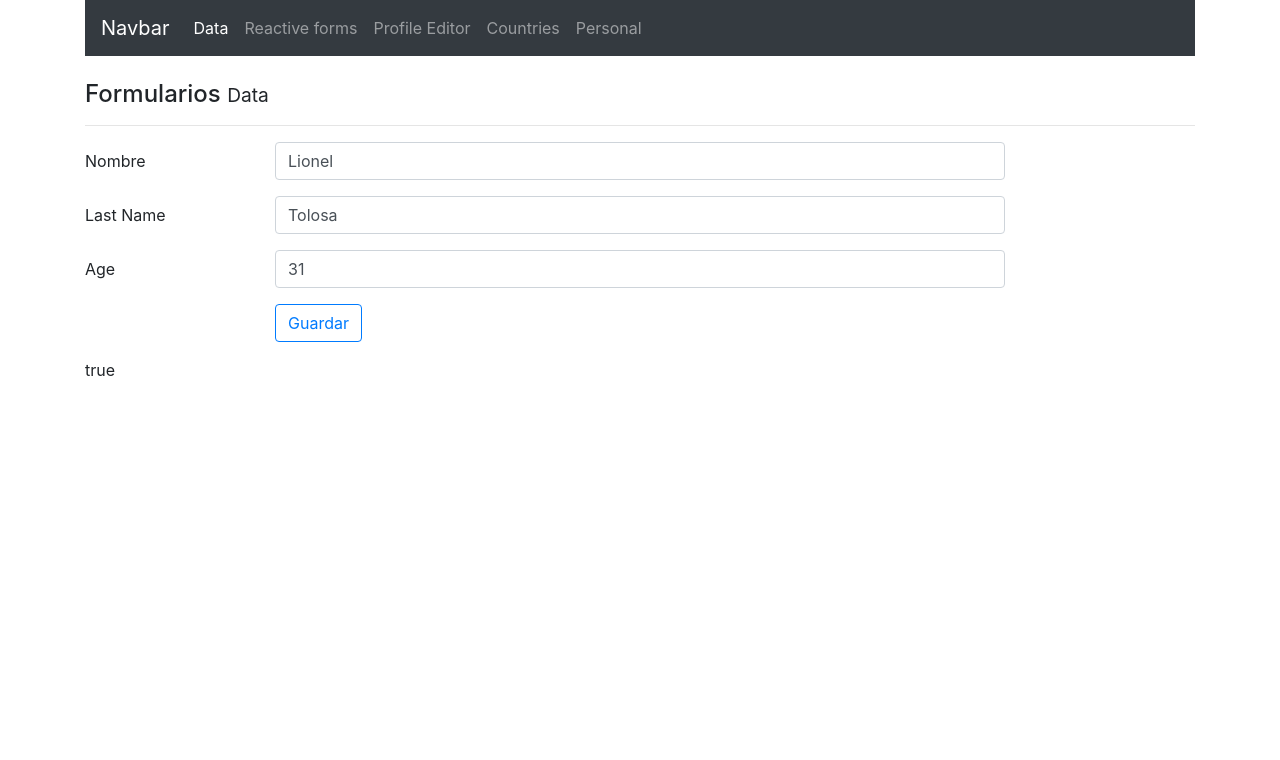
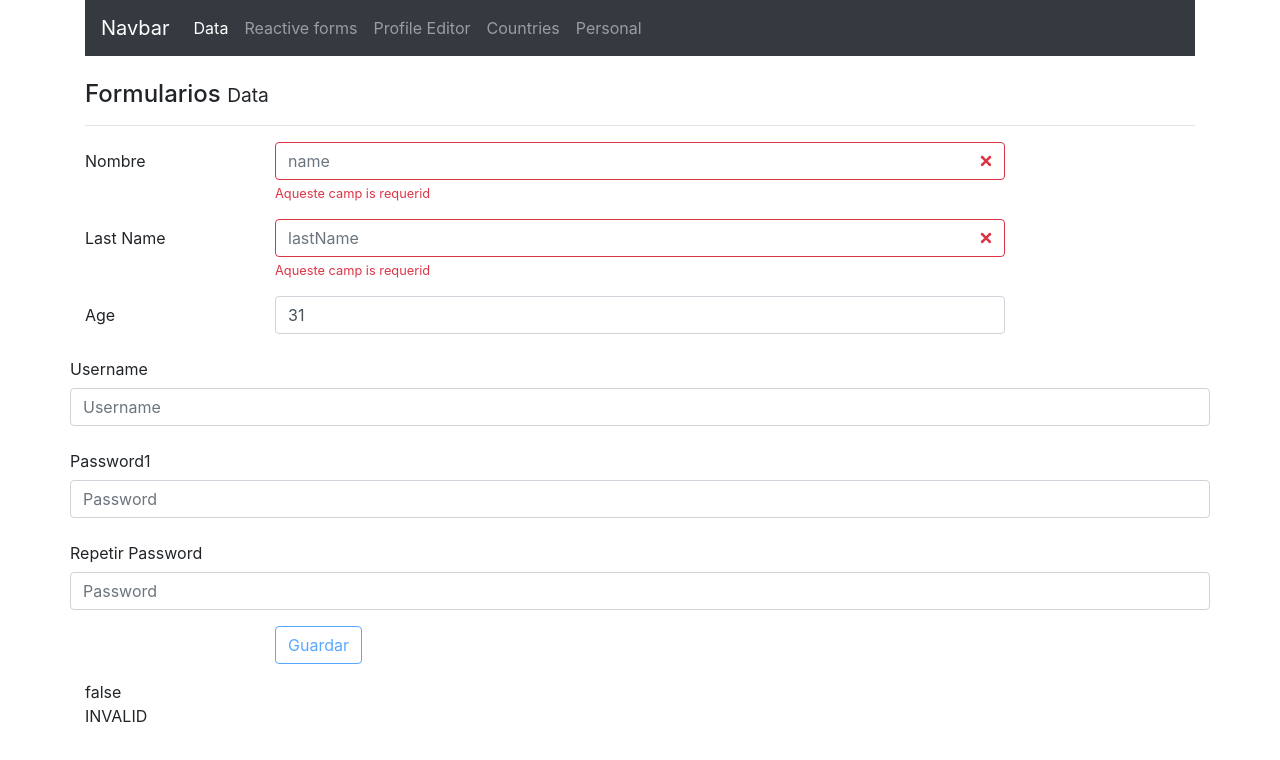
Before and after one commit to lioneltolosa/forms-in-angular, an Angular app: page /data in a window 1280 px wide. Shown: the top 760 px of the page. Built offline with nearby package versions, Linux system fonts and the light colour scheme.

Commit message:
ADD USERNAME FIXED AND Password1 === Password2

```diff
--- a/src/app/components/data/data.component.html
+++ b/src/app/components/data/data.component.html
@@ -1,26 +1,19 @@
 <h4 class="mt-4">Formularios <small>Data</small></h4>
 <hr>
-    <form [formGroup]='forma'
-        (ngSubmit)='saveChanges()'>
+<form [formGroup]='forma' (ngSubmit)='saveChanges()'>
     <div>
         <div class="form-group row">
             <label class="col-2 col-form-label">Nombre</label>
             <div class="col-8">
-                  <input class="form-control"
-                         [ngClass]="{ 'is-invalid': !forma.get('name').valid }"
-                         type="text"
-                         placeholder="name"
-                         formControlName="name">
-                      <div *ngIf="forma.controls['name'].errors?.required"
-                            class="invalid-feedback">
+                <input class="form-control" [ngClass]="{ 'is-invalid': !forma.get('name').valid }" type="text"
+                    placeholder="name" formControlName="name">
+                <div *ngIf="forma.controls['name'].errors?.required" class="invalid-feedback">
                     Aqueste camp is requerid
                 </div>
-                      <div *ngIf="forma.controls['name'].errors?.minlength"
-                            class="invalid-feedback">
+                <div *ngIf="forma.controls['name'].errors?.minlength" class="invalid-feedback">
                     Por lo menos 3 caracteres
                 </div>
-                      <div *ngIf="forma.controls['name'].errors?.pattern"
-                            class="invalid-feedback">
+                <div *ngIf="forma.controls['name'].errors?.pattern" class="invalid-feedback">
                     Nombre no calificado
                 </div>
             </div>
@@ -28,21 +21,15 @@
         <div class="form-group row">
             <label class="col-2 col-form-label">Last Name</label>
             <div class="col-8">
-                  <input class="form-control"
-                          [ngClass]="{ 'is-invalid': !forma.get('lastName').valid }"
-                          type="text"
-                          placeholder="lastName"
-                          formControlName="lastName">
-                      <div *ngIf="forma.controls['lastName'].errors?.required"
-                              class="invalid-feedback">
+                <input class="form-control" [ngClass]="{ 'is-invalid': !forma.get('lastName').valid }" type="text"
+                    placeholder="lastName" formControlName="lastName">
+                <div *ngIf="forma.controls['lastName'].errors?.required" class="invalid-feedback">
                     Aqueste camp is requerid
                 </div>
-                      <div *ngIf="forma.controls['lastName'].errors?.minlength"
-                              class="invalid-feedback">
+                <div *ngIf="forma.controls['lastName'].errors?.minlength" class="invalid-feedback">
                     Por lo menos 3 caracteres
                 </div>
-                      <div *ngIf="forma.controls['lastName'].errors?.pattern"
-                              class="invalid-feedback">
+                <div *ngIf="forma.controls['lastName'].errors?.pattern" class="invalid-feedback">
                     Last Name no calificado
                 </div>
             </div>
@@ -50,36 +37,40 @@
         <div class="form-group row">
             <label class="col-2 col-form-label">Age</label>
             <div class="col-8">
-                  <input class="form-control"
-                          [ngClass]="{ 'is-invalid': !forma.get('age').valid }"
-                          type="text"
-                          placeholder="age"
-                          formControlName="age">
-                      <div *ngIf="forma.controls['age'].errors?.required"
-                              class="invalid-feedback">
+                <input class="form-control" [ngClass]="{ 'is-invalid': !forma.get('age').valid }" type="text"
+                    placeholder="age" formControlName="age">
+                <div *ngIf="forma.controls['age'].errors?.required" class="invalid-feedback">
                     Aqueste camp is requerid
                 </div>
-                      <div *ngIf="forma.controls['age'].errors?.minlength"
-                              class="invalid-feedback">
+                <div *ngIf="forma.controls['age'].errors?.minlength" class="invalid-feedback">
                     Por lo menos 2 caracteres
                 </div>
-                      <div *ngIf="forma.controls['age'].errors?.pattern"
-                              class="invalid-feedback">
+                <div *ngIf="forma.controls['age'].errors?.pattern" class="invalid-feedback">
                     Age no calificado
                 </div>
             </div>
         </div>
-
-          <!-- <div class="form-group row">
-
-              <label class="col-2 col-form-label">Apellido</label>
-              <div class="col-8">
-                  <input class="form-control"
-                         type="text"
-                         placeholder="Apellido"
-                         formControlName="apellido">
+        <div class="form-group row">
+            <label class="col-form-label">Username</label>
+            <input type="text"
+                    class="form-control"
+                    placeholder="Username"
+                    formControlName="username">
         </div>
-          </div> -->
+        <div class="form-group row">
+            <label class="col-form-label">Password1</label>
+            <input type="password"
+                   class="form-control"
+                   placeholder="Password"
+                   formControlName="password1">
+        </div>
+        <div class="form-group row">
+            <label class="col-form-label">Repetir Password</label>
+            <input type="password"
+                   class="form-control"
+                   placeholder="Password"
+                   formControlName="password2">
+        </div>
     </div>
     <!-- <div class="form-group row">
           <label class="col-2 col-form-label">Correo</label>
@@ -93,13 +84,13 @@
     <div class="form-group row">
         <label class="col-2 col-form-label">&nbsp;</label>
         <div class="input-group col-md-8">
-              <button type="submit"
-                      class="btn btn-outline-primary"
-                      [disabled]="!forma.valid">
+            <button type="submit" class="btn btn-outline-primary" [disabled]="!forma.valid">
                 Guardar
             </button>
         </div>
     </div>
 
     {{ forma.valid }}
+    <br>
+    {{ forma.status }}
 </form>
--- a/src/app/components/data/data.component.ts
+++ b/src/app/components/data/data.component.ts
@@ -1,6 +1,7 @@
 import { Component } from '@angular/core';
 import { FormGroup, FormControl, Validators, FormArray } from '@angular/forms';
 import { REGEX_NAME, REGEX_AGE } from '../constants';
+import { Observable } from 'rxjs';
 
 @Component({
     selector: 'app-data',
@@ -20,9 +21,12 @@ export class DataComponent {
     // };
 
     usuario: User = {
-    name: 'Lionel',
-    lastName: 'Tolosa',
+        name: '',
+        lastName: '',
         age: 31,
+        password1: '',
+        password2: '',
+        username: ''
         // pasatiempos: ['Correr', 'Estudiar', 'Dormir']
     };
 
@@ -56,12 +60,22 @@ export class DataComponent {
                 Validators.required,
                 Validators.pattern(REGEX_AGE)
             ]),
-      //   pasatiempos: new FormArray([
-      //     new FormControl('Correr', Validators.required)
-      // ])
+            username: new FormControl ('', [
+                Validators.required,
+                this.existeUsuario.bind(this)
+            ]),
+            password1: new FormControl('', [
+                Validators.required
+            ]),
+            password2: new FormControl()
         });
 
-    this.forma.setValue( this.usuario );
+        this.forma.setValue(this.usuario);
+
+        this.forma.controls['password2'].setValidators([
+            Validators.required,
+            this.noIgual.bind(this.forma)
+        ]);
     }
 
     saveChanges() {
@@ -75,11 +89,38 @@ export class DataComponent {
         });
 
     }
+
+    noIgual(control: FormControl): { [s: string]: boolean } {
+
+        const forma: any = this;
+
+        if ( control.value !== forma.controls['password1'].value) {
+            return {
+                noiguales: true
+            };
+        }
+        return null;
+    }
+
+    existeUsuario( control: FormControl ): Promise<any>|Observable<any> {
+        const promise = new Promise ((resolve, reject) => {
+            setTimeout( () => {
+                if ( control.value === 'strider') {
+                    resolve ( { existe: true } );
+                } else {
+                    resolve ( null );
+                }
+            }, 3000);
+        });
+        return promise;
+    }
 }
 
 interface User {
     name: string;
     lastName: string;
     age: number;
-  // pasatiempos: any;
+    password1: any;
+    password2: any;
+    username: any;
 }
```
Lines whose indentation alone changed are shown as unchanged.
